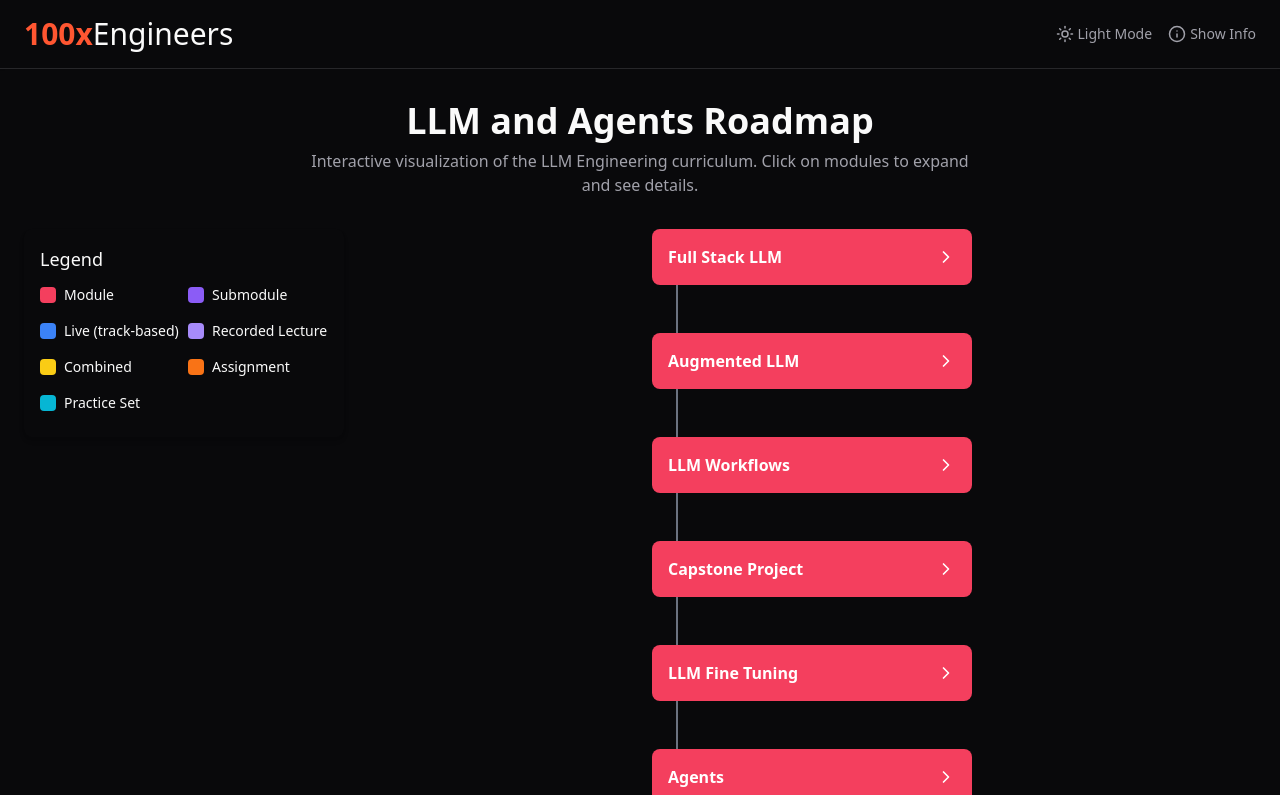
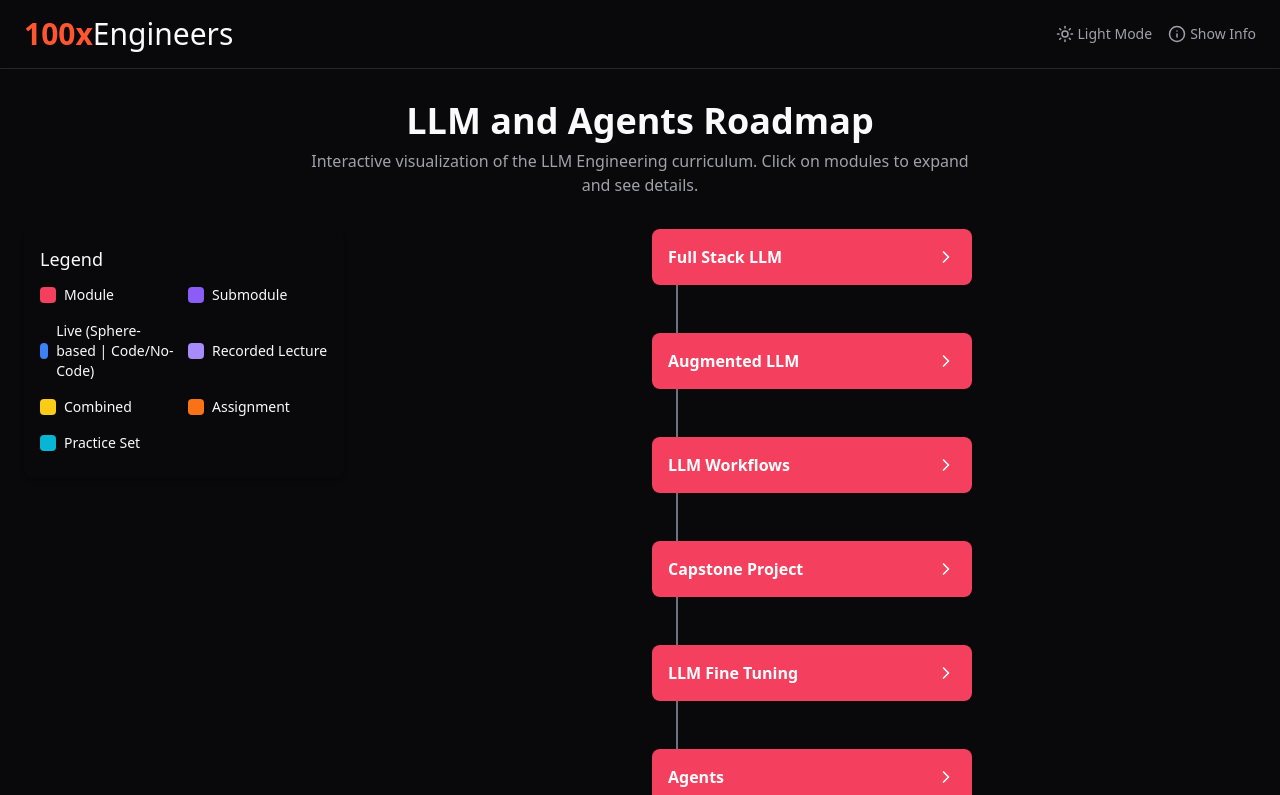
Before and after one commit to Ameen-Malik/llm-roadmap-visualizer, a React (Vite) app: page / in a window 1280 px wide. Shown: the top 795 px of the page. Built offline with nearby package versions, Linux system fonts and the light colour scheme.

Commit message:
Update Legend.tsx

```diff
--- a/src/components/Legend.tsx
+++ b/src/components/Legend.tsx
@@ -29,7 +29,7 @@ const Legend: React.FC = () => {
       <div className="grid grid-cols-1 md:grid-cols-2 gap-2">
         <LegendItem color="bg-roadmap-module" label="Module" />
         <LegendItem color="bg-roadmap-submodule" label="Submodule" />
-        <LegendItem color="bg-roadmap-live" label="Live (track-based)" />
+        <LegendItem color="bg-roadmap-live" label="Live (Sphere-based | Code/No-Code)" />
         <LegendItem color="bg-roadmap-recorded" label="Recorded Lecture" />
         <LegendItem color="bg-roadmap-combined" label="Combined" />
         <LegendItem color="bg-roadmap-assignment" label="Assignment" />
```
